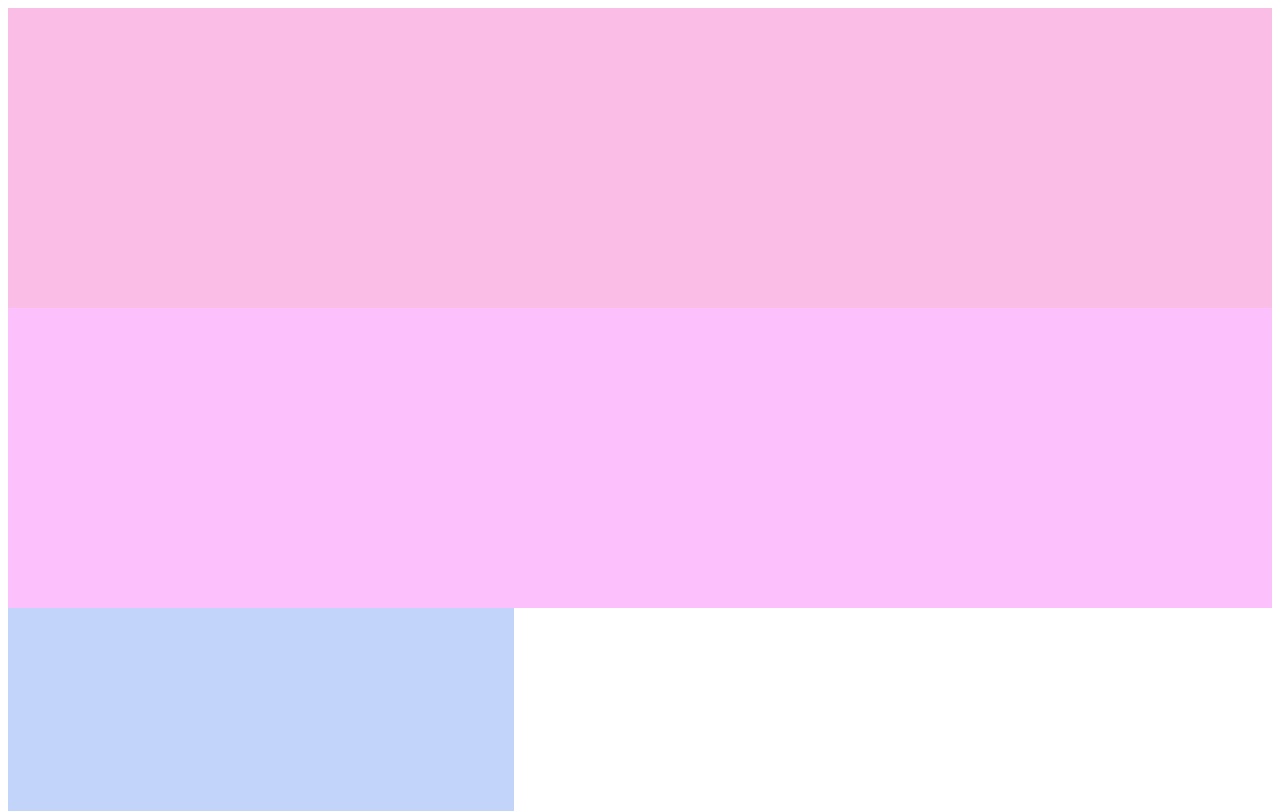
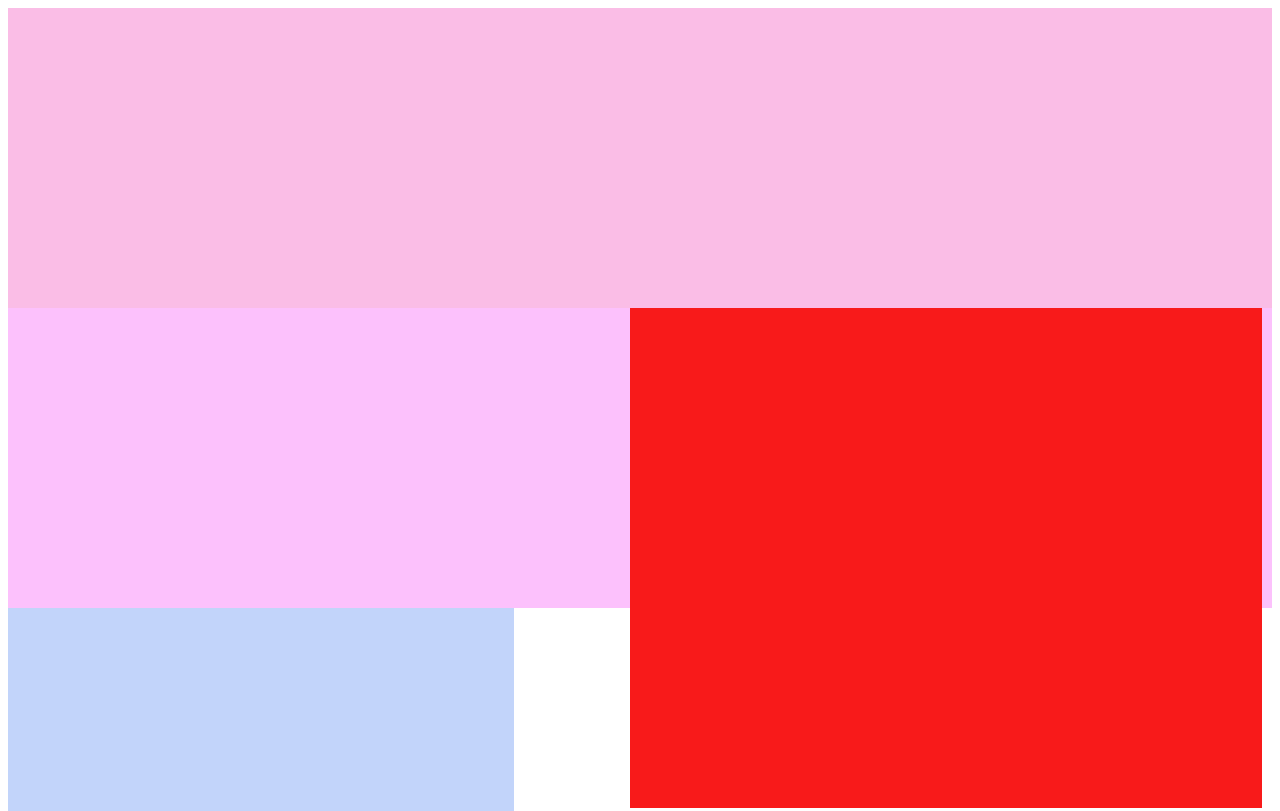
Before and after one commit to Isasantamaria/quiz1-ProgramacionWeb, a plain HTML site: page index.html in a window 1280 px wide. Shown: the top 811 px of the page. Drawn offline with Linux system fonts and the light colour scheme.

Commit message:
Añado columna vertical a la derecha

```diff
--- a/estilos.css
+++ b/estilos.css
@@ -8,6 +8,8 @@
     height: 300px;
     width: 100%;
     background-color: rgb(252, 193, 252);
+
+
 }
 
 #container3{
@@ -15,3 +17,20 @@
     width: 40%;
     background-color: rgb(194, 212, 250);
 }
+
+.boxes{
+    height: 500px;
+    width: 50%;
+    background-color: rgb(248, 26, 26);
+    margin-bottom: 10px;
+    margin-right: 10px;
+    /* border-radius: 20px; */
+    /* flex-direction: column;
+    flex-wrap: wrap;
+    justify-content: right;
+    justify-content: space-between;
+    align-items: right; */
+    /* position: fixed; */
+    float: right;
+
+}
--- a/index.html
+++ b/index.html
@@ -8,7 +8,9 @@
 </head>
 <body>
     <div id="container"></div>
-    <div id="container2"></div>
+    <div id="container2">
+        <div class="boxes"></div>
+    </div>
     <div id="container3"></div>
 </body>
 </html>
```
